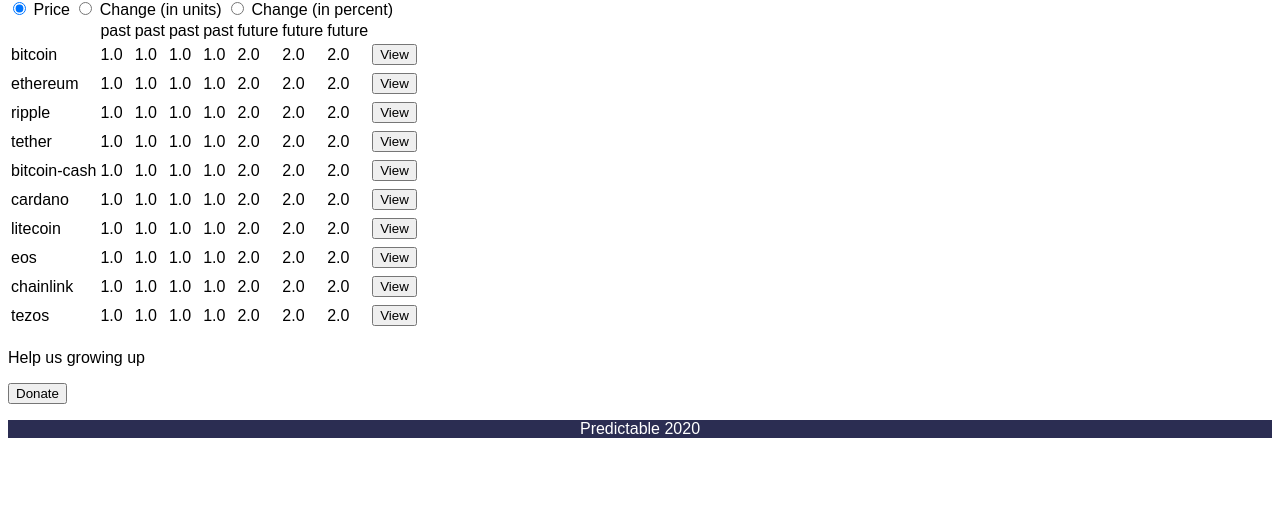
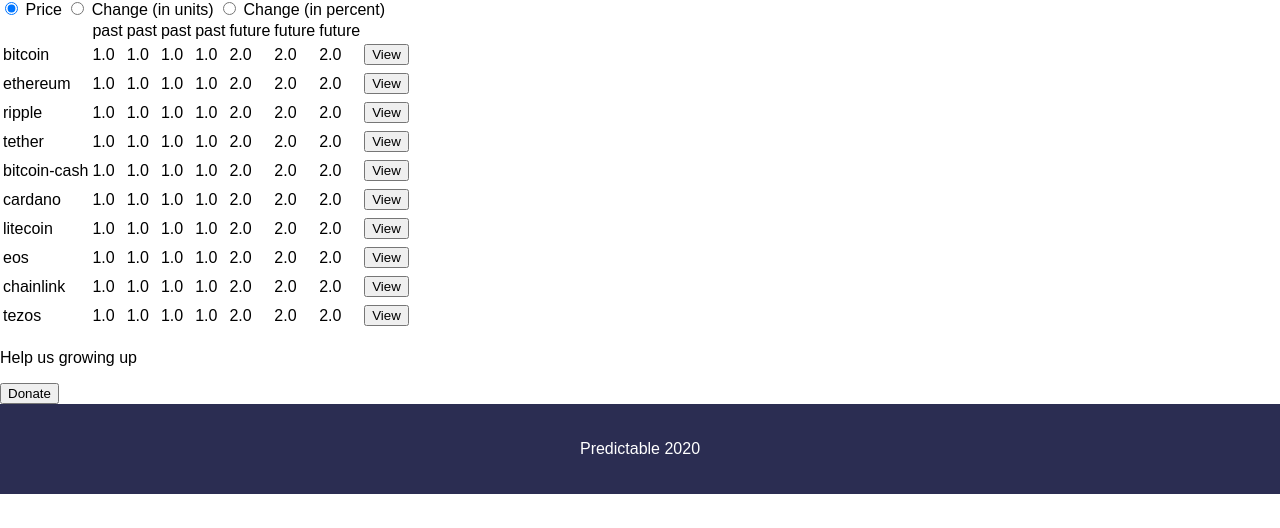
Before and after one commit to SMATEO49/predictable-web, a Flask app: page / in a window 1280 px wide. Shown: the part 272-800 px from the top of the page. Run offline with Flask 2, Linux system fonts and the light colour scheme; some libraries are stand-ins or nearby versions.

Commit message:
poprawione marginesy

```diff
--- a/static/main.css
+++ b/static/main.css
@@ -1,4 +1,7 @@
 body {
+    margin-left: 0px;
+    margin-right: 0px;
+    margin-bottom: 0px;
     font-family: sans-serif;
     color: black;
     background-color: white;
@@ -15,6 +18,8 @@ body {
 }
 
 .footer {
+    padding: 20px;
+    height: 50px;
     background-color: #2B2D52;
     color: white;
     text-align: center;
```
